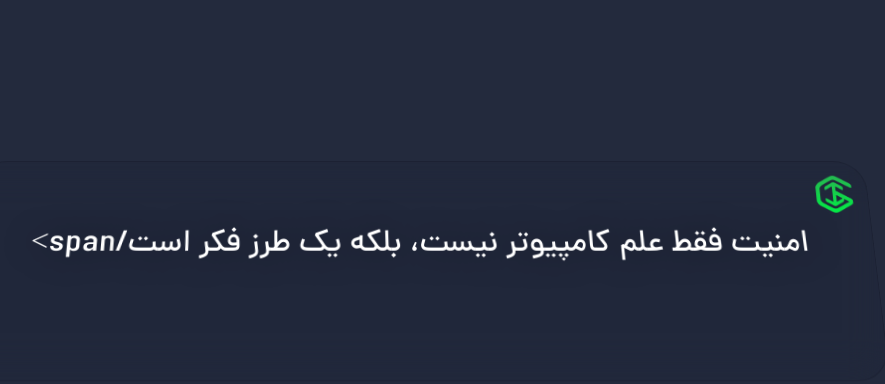
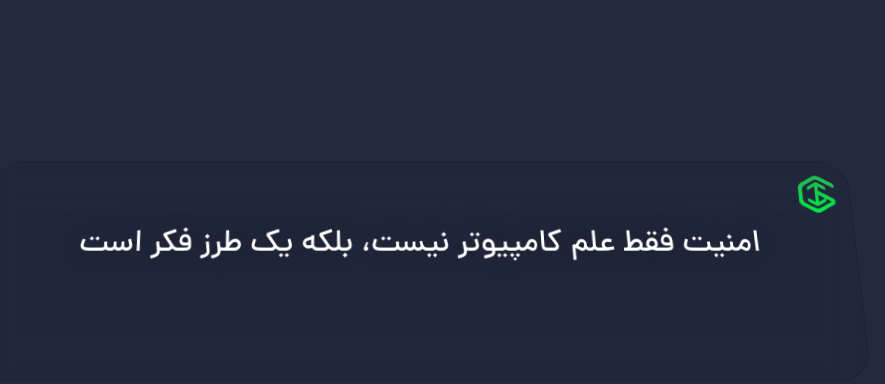
Before and after one commit to IAMSRX/IAMSRX.github.io, a plain HTML site: page Bot_signature/index.html in a window 1280 px wide. Shown: the part 132-516 px from the top of the page, without its empty margins (220-1105 px from the left). Drawn offline with Linux system fonts and the light colour scheme; files whose address does not match are found by name.

Commit message:
Update index.html

```diff
--- a/Bot_signature/index.html
+++ b/Bot_signature/index.html
@@ -10,8 +10,8 @@
 
   <div class="card" data-tilt data-tilt-scale="0.95" data-tilt-startY="40">
     <img class="logo" src="./assets/logo.png"</img>
-        <span class="mainSpan">امنیت فقط علم کامپیوتر نیست، بلکه یک طرز فکر است/span>
-    <span class="hoverSpan">Security is not just computer science, it’s a mindset!</span>
+  <span class="mainSpan">امنیت فقط علم کامپیوتر نیست، بلکه یک طرز فکر است</span>
+  <span class="hoverSpan">Security is not just computer science, it’s a mindset!</span>
   </div>
   <script src="./assets/vanilla.js"></script>
 </body>
```
